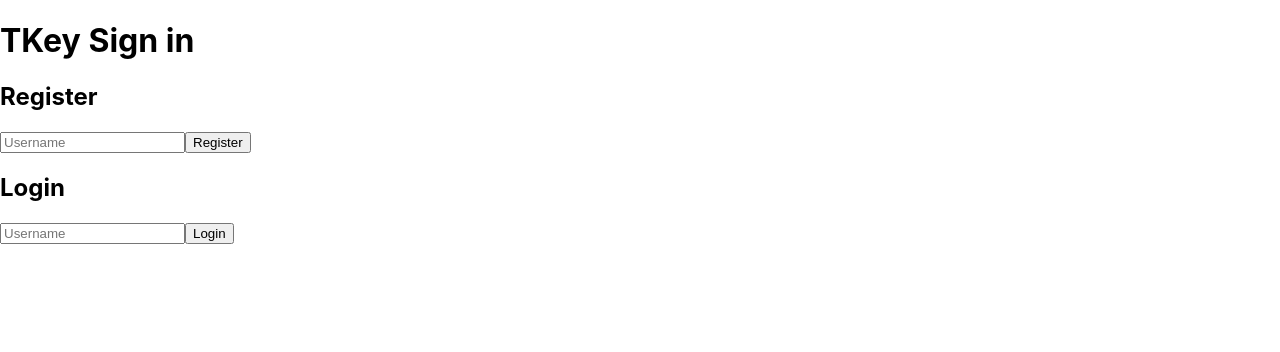
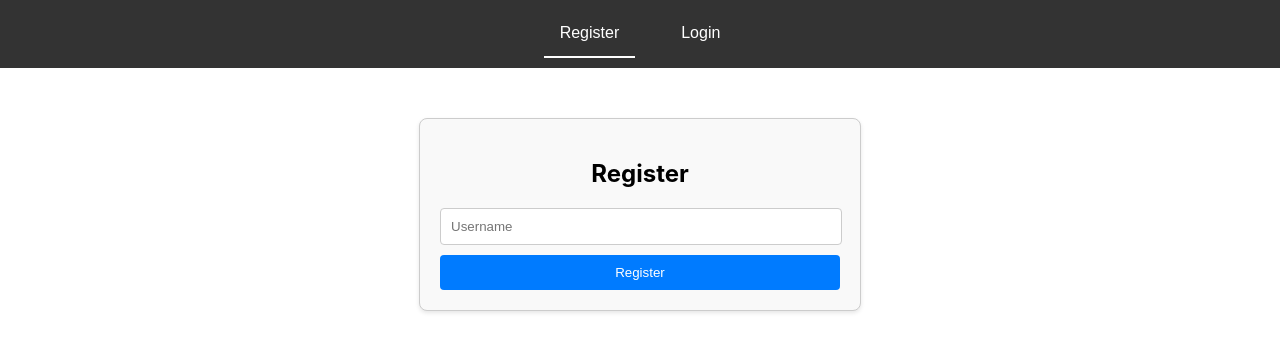
Before and after one commit to simon-wg/TKE-passwordless-authentication, a React (Create React App) app in the folder application/gui/: page / in a window 1280 px wide. Shown: the top 352 px of the page. Built offline with nearby package versions, Linux system fonts and the light colour scheme.

Commit message:
Style web-gui

```diff
--- a/application/gui/src/App.js
+++ b/application/gui/src/App.js
@@ -1,13 +1,17 @@
-import React from 'react';
+import React, { useState } from 'react';
 import RegisterComponent from './components/RegisterComponent';
 import LoginComponent from './components/LoginComponent';
+import Navbar from './components/Navbar';
+import './components/styles.css';
 
 const App = () => {
+  const [page, setPage] = useState('register');
+
   return (
     <div>
-      <h1>TKey Sign in</h1>
-      <RegisterComponent />
-      <LoginComponent />
+      <Navbar setPage={setPage} currentPage={page} />
+      {page === 'register' && <RegisterComponent />}
+      {page === 'login' && <LoginComponent />}
     </div>
   );
 };
--- a/application/gui/src/components/LoginComponent.js
+++ b/application/gui/src/components/LoginComponent.js
@@ -1,97 +1,17 @@
-// import React, { useState } from 'react';
-
-// const LoginComponent = () => {
-//   const [username, setUsername] = useState('');
-//   const [challenge, setChallenge] = useState('');
-//   const [signature, setSignature] = useState('');
-
-//   const handleLogin = async () => {
-//     // Get the challenge from the backend server
-//     const response = await fetch('http://192.168.50.106:8080/api/login', {
-//       method: 'POST',
-//       headers: {
-//         'Content-Type': 'application/json',
-//       },
-//       body: JSON.stringify({ username }),
-//     });
-
-//     if (response.ok) {
-//       const data = await response.json();
-//       setChallenge(data.challenge);
-//       alert('Challenge received');
-//     } else {
-//       alert('Failed to login');
-//     }
-//   };
-
-//   const handleSign = async () => {
-//     // Sign the challenge using the client server
-//     const signResponse = await fetch('http://localhost:8080/api/sign', {
-//       method: 'POST',
-//       headers: {
-//         'Content-Type': 'application/json',
-//       },
-//       body: JSON.stringify({ challenge }),
-//     });
-
-//     if (signResponse.ok) {
-//         const signData = await signResponse.json();
-//         setSignature(signData.signature);
-//         console.log("Challenge signed")
-
-//         // Send signed challenge to application
-//         const submitResponse = await fetch('http://192.168.50.106:8080/api/verify', {
-//             method: 'POST',
-//             headers: {
-//                 'Content-Type': 'application/json',
-//             },
-//             body: JSON.stringify({ username, signature }),
-//         });
-
-//         if (submitResponse.ok) {
-//             alert('Login successful');
-//         } else {
-//             alert('Failed to submit signed challenge');
-//         }
-//     }
-//     else {
-//         console.log("Failed to sign challenge")
-//     }
-//   };
-
-//   return (
-//     <div>
-//       <h2>Login</h2>
-//       <input
-//         type="text"
-//         placeholder="Username"
-//         value={username}
-//         onChange={(e) => setUsername(e.target.value)}
-//       />
-//       <button onClick={handleLogin}>Login</button>
-//       {challenge && (
-//         <div>
-//           <p>Challenge: {challenge}</p>
-//           <button onClick={handleSign}>Sign Challenge</button>
-//         </div>
-//       )}
-//       {signature && <p>Signature: {signature}</p>}
-//     </div>
-//   );
-// };
-
-// export default LoginComponent;
-
 import React, { useState } from 'react';
+import './styles.css';
+import config from '../config'
 
 const LoginComponent = () => {
   const [username, setUsername] = useState('');
-  const [challenge, setChallenge] = useState('');
-  const [signature, setSignature] = useState('');
+  const [message, setMessage] = useState('');
+  const [success, setSuccess] = useState('');
+  const [error, setError] = useState('');
 
   const handleLogin = async () => {
     // Get the challenge from the backend server
-    const response = await fetch('http://192.168.50.106:8080/api/login', {
+    setError('')
+    const response = await fetch(config.serverBaseUrl + '/api/login', {
       method: 'POST',
       headers: {
         'Content-Type': 'application/json',
@@ -101,14 +21,23 @@ const LoginComponent = () => {
 
     if (response.ok) {
       const data = await response.json();
-      setChallenge(data.challenge);
-      alert('Challenge received');
+      console.log('Challenge received');
 
       // Sign the challenge using the client server
-      const signedChallenge = await sign(data.challenge);
+      setMessage('Touch TKey')
+      let signedChallenge;
+      try {
+        signedChallenge = await sign(data.challenge);
+        setMessage('')
+      } catch (error) {
+        setMessage('')
+        setSuccess('');
+        setError('Failed to sign challenge');
+        return;
+      }
 
       // Send signed challenge to application
-      const submitResponse = await fetch('http://192.168.50.106:8080/api/verify', {
+      const submitResponse = await fetch(config.serverBaseUrl + '/api/verify', {
         method: 'POST',
         headers: {
           'Content-Type': 'application/json',
@@ -117,18 +46,21 @@ const LoginComponent = () => {
       });
 
       if (submitResponse.ok) {
-        alert('Login successful');
+        setSuccess('Login successful');
+        setError('');
       } else {
-        alert('Failed to submit signed challenge');
+        setSuccess('');
+        setError('Failed to submit signed challenge');
       }
     } else {
-      alert('Failed to login');
+      setSuccess('');
+      setError('Failed to login');
     }
   };
 
   const sign = async (challenge) => {
     // Sign the challenge using the client server
-    const signResponse = await fetch('http://localhost:8080/api/sign', {
+    const signResponse = await fetch(config.agentBaseUrl + '/api/sign', {
       method: 'POST',
       headers: {
         'Content-Type': 'application/json',
@@ -138,7 +70,6 @@ const LoginComponent = () => {
 
     if (signResponse.ok) {
       const signData = await signResponse.json();
-      setSignature(signData.signature);
       console.log("Challenge signed");
       return signData.signature;
     } else {
@@ -148,7 +79,7 @@ const LoginComponent = () => {
   };
 
   return (
-    <div>
+    <div className="container">
       <h2>Login</h2>
       <input
         type="text"
@@ -157,12 +88,15 @@ const LoginComponent = () => {
         onChange={(e) => setUsername(e.target.value)}
       />
       <button onClick={handleLogin}>Login</button>
-      {challenge && (
+      {/* {challenge && (
         <div>
           <p>Challenge: {challenge}</p>
         </div>
-      )}
-      {signature && <p>Signature: {signature}</p>}
+      )} */}
+      {/* {signature && <p>Signature: {signature}</p>} */}
+      {message && <p className='message'>{message}</p>}
+      {success && <p className="success">{success}</p>}
+      {error && <p className="error">{error}</p>}
     </div>
   );
 };
--- /dev/null
+++ b/application/gui/src/components/Navbar.js
@@ -0,0 +1,29 @@
+import React from 'react';
+import './styles.css';
+
+const Navbar = ({ setPage, currentPage }) => {
+  return (
+    <nav className="navbar">
+      <ul>
+        <li>
+          <button
+            className={currentPage === 'register' ? 'active' : ''}
+            onClick={() => setPage('register')}
+          >
+            Register
+          </button>
+        </li>
+        <li>
+          <button
+            className={currentPage === 'login' ? 'active' : ''}
+            onClick={() => setPage('login')}
+          >
+            Login
+          </button>
+        </li>
+      </ul>
+    </nav>
+  );
+};
+
+export default Navbar;
--- a/application/gui/src/components/RegisterComponent.js
+++ b/application/gui/src/components/RegisterComponent.js
@@ -1,70 +1,25 @@
-// import React, { useState } from 'react';
-
-// const RegisterComponent = () => {
-//   const [username, setUsername] = useState('');
-//   const [pubkey, setPubkey] = useState('');
-
-//   const handleRegister = async () => {
-//     // Get the public key from the client server
-//     const pubKeyResponse = await fetch('http://localhost:8080/api/getTkeyPubKey');
-//     if (pubKeyResponse.ok) {
-//       const pubKeyData = await pubKeyResponse.json();
-//       setPubkey(pubKeyData.publicKey);
-//     } else {
-//       alert('Failed to get public key');
-//       return;
-//     }
-
-//     // Register the user with the public key
-//     const response = await fetch('http://localhost:8080/api/register', {
-//       method: 'POST',
-//       headers: {
-//         'Content-Type': 'application/json',
-//       },
-//       body: JSON.stringify({ username, pubkey }),
-//     });
-
-//     if (response.ok) {
-//       alert('User registered successfully');
-//     } else {
-//       alert('Failed to register user');
-//     }
-//   };
-
-//   return (
-//     <div>
-//       <h2>Register</h2>
-//       <input
-//         type="text"
-//         placeholder="Username"
-//         value={username}
-//         onChange={(e) => setUsername(e.target.value)}
-//       />
-//       <button onClick={handleRegister}>Register</button>
-//     </div>
-//   );
-// };
-
-// export default RegisterComponent;
-
 import React, { useState } from 'react';
+import './styles.css';
+import config from '../config'
 
 const RegisterComponent = () => {
   const [username, setUsername] = useState('');
   const [pubkey, setPubkey] = useState('');
+  const [success, setMessage] = useState('');
+  const [error, setError] = useState('');
 
   const handleRegister = async (event) => {
     event.preventDefault(); // Prevent the default form submission behavior
 
     // Get the public key from the client server
-    const pubKeyResponse = await fetch('http://localhost:8080/api/getTkeyPubKey');
+    const pubKeyResponse = await fetch(config.agentBaseUrl + '/api/getTkeyPubKey');
     if (pubKeyResponse.ok) {
       const pubKeyData = await pubKeyResponse.json();
       console.log("Pubkey: " + pubKeyData.publicKey);
       setPubkey(pubKeyData.publicKey);
 
       // Register the user with the public key
-      const response = await fetch('http://192.168.50.106:8080/api/register', {
+      const response = await fetch(config.serverBaseUrl + '/api/register', {
         method: 'POST',
         headers: {
           'Content-Type': 'application/json',
@@ -73,18 +28,21 @@ const RegisterComponent = () => {
       });
 
       if (response.ok) {
-        alert('User registered successfully');
+        setMessage('User registered successfully');
+        setError('');
       } else {
-        alert('Failed to register user');
+        setMessage('');
+        setError('Failed to register user');
       }
     } else {
-      alert('Failed to get public key');
+      setMessage('');
+      setError('Failed to get public key');
       return;
     }
   };
 
   return (
-    <div>
+    <div className="container">
       <h2>Register</h2>
       <form onSubmit={handleRegister}>
         <input
@@ -95,6 +53,8 @@ const RegisterComponent = () => {
         />
         <button type="submit">Register</button>
       </form>
+      {success && <p className="success">{success}</p>}
+      {error && <p className="error">{error}</p>}
     </div>
   );
 };
--- /dev/null
+++ b/application/gui/src/components/styles.css
@@ -0,0 +1,94 @@
+.container {
+  max-width: 400px;
+  margin: 50px auto 0 auto;
+  padding: 20px;
+  border: 1px solid #ccc;
+  border-radius: 8px;
+  box-shadow: 0 2px 4px rgba(0, 0, 0, 0.1);
+  background-color: #f9f9f9;
+}
+
+h2 {
+  text-align: center;
+  margin-bottom: 20px;
+}
+
+input[type="text"] {
+  width: calc(100% - 20px);
+  padding: 10px;
+  margin-bottom: 10px;
+  border: 1px solid #ccc;
+  border-radius: 4px;
+}
+
+button {
+  width: 100%;
+  padding: 10px;
+  background-color: #007bff;
+  color: white;
+  border: none;
+  border-radius: 4px;
+  cursor: pointer;
+}
+
+button:hover {
+  background-color: #0056b3;
+}
+
+.message, .success, .error {
+  text-align: center;
+  margin-top: 20px;
+}
+
+.message {
+  color: black;
+}
+
+.success {
+  color: green;
+}
+
+.error {
+  color: red;
+}
+
+.navbar {
+  background-color: #333;
+  overflow: hidden;
+  padding: 10px 0;
+  font-family: Arial, sans-serif;
+}
+
+.navbar ul {
+  list-style-type: none;
+  margin: 0;
+  padding: 0;
+  display: flex;
+  justify-content: center;
+}
+
+.navbar li {
+  margin: 0 15px;
+}
+
+.navbar li button {
+  display: block;
+  color: white;
+  text-align: center;
+  padding: 14px 16px;
+  background: none;
+  border: none;
+  cursor: pointer;
+  font-size: 16px;
+  border-radius: 4px;
+}
+
+.navbar li button:hover {
+  background-color: #575757;
+}
+
+.navbar li button.active {
+  border-bottom: 2px solid #fff;
+  border-bottom-left-radius: 0;
+  border-bottom-right-radius: 0;
+}
--- /dev/null
+++ b/application/gui/src/config.js
@@ -0,0 +1,6 @@
+const config = {
+    serverBaseUrl: 'http://192.168.50.106:8080',
+    agentBaseUrl: 'http://localhost:6060'
+  };
+
+export default config;
```
Also changed, not shown: 1 other file (tests, documents, lock files or other folders).
